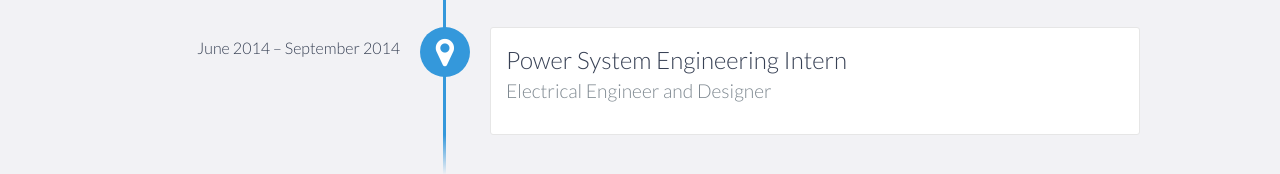
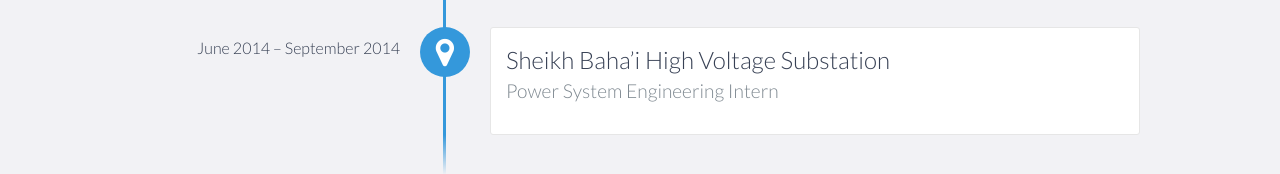
Before and after one commit to fardin-noori/fardin-noori.github.io, a website: page index.html in a window 1280 px wide. Shown: the part 2277-2451 px from the top of the page. Drawn offline with nearby package versions, Linux system fonts and the light colour scheme.

Commit message:
Update index.html

```diff
--- a/index.html
+++ b/index.html
@@ -133,8 +133,8 @@
 
 
             <div data-date="June 2014 – September 2014">
-                <h3>Power System Engineering Intern</h3>
-                <h4>Electrical Engineer and Designer</h4>
+                <h3>Sheikh Baha’i High Voltage Substation</h3>
+                <h4>Power System Engineering Intern</h4>
                 <p>
 
 		</p>
```
